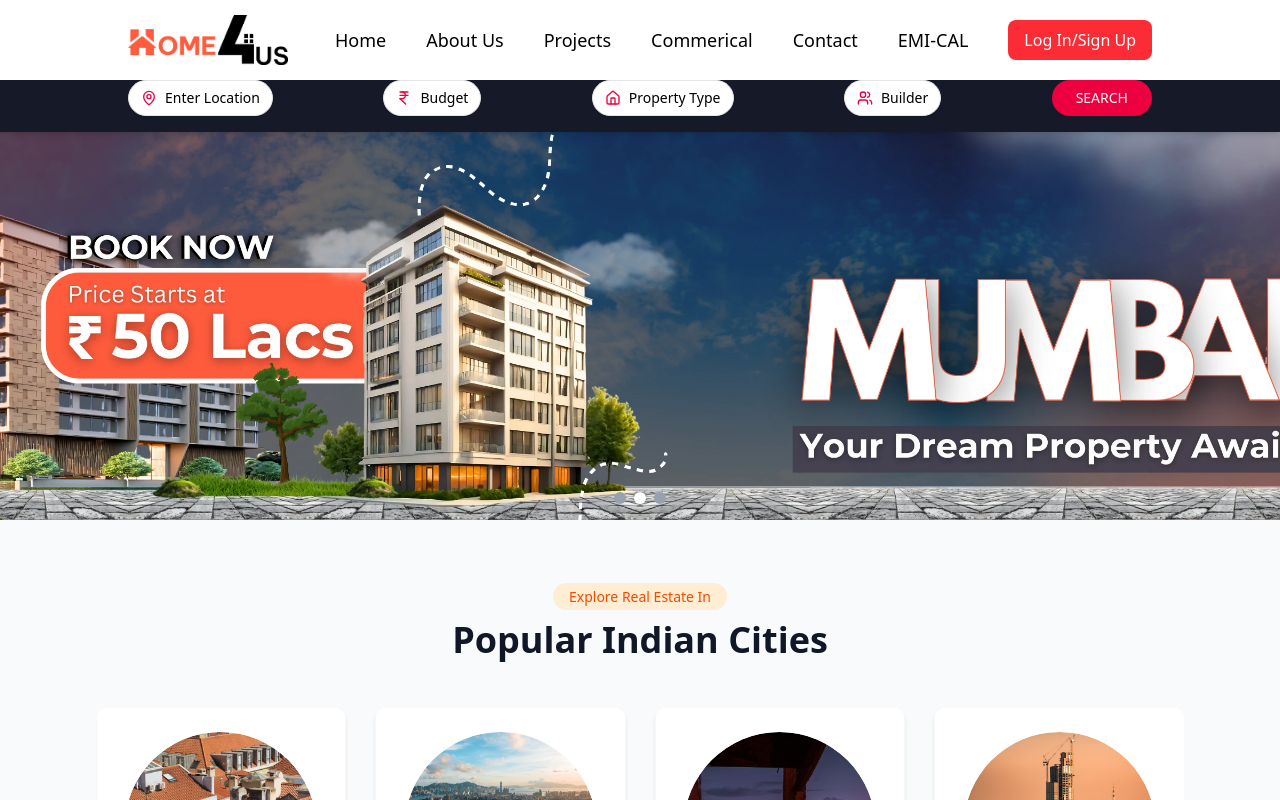
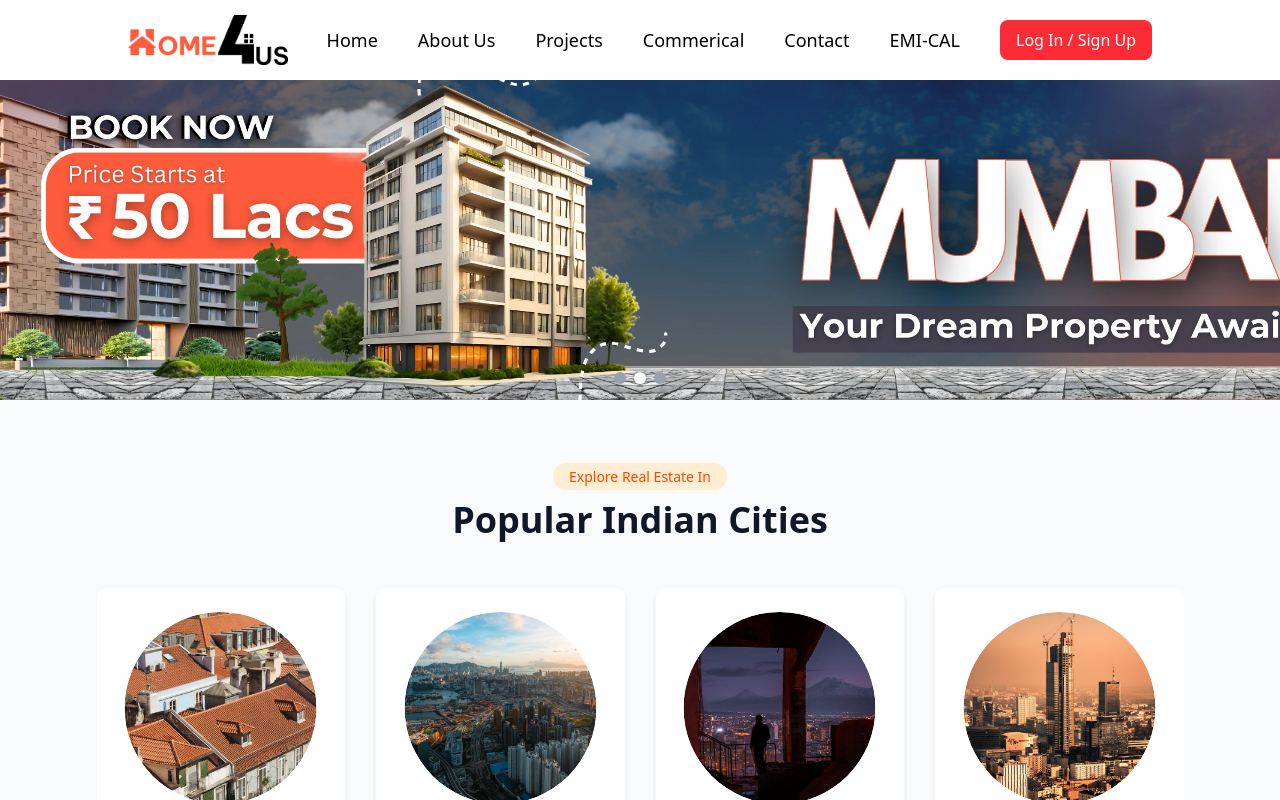
Before and after one commit to abhilashmehta-codeburner/House_4_Us, a Next.js app: page / in a window 1280 px wide. Shown: the top 800 px of the page. Built offline with nearby package versions, Linux system fonts and the light colour scheme.

Commit message:
add login feature

```diff
--- a/src/components/Header/MobileNav.jsx
+++ b/src/components/Header/MobileNav.jsx
@@ -5,7 +5,7 @@ import { CgClose } from 'react-icons/cg';
 import { FaSearch } from 'react-icons/fa';
 import Image from 'next/image';
 
-const MobileNav = ({ showNav, closeNav }) => {
+const MobileNav = ({ showNav, closeNav, openLogin, userName }) => {
   const navOpen = showNav ? 'translate-x-0' : 'translate-x-[-100%]';
 
   return (
@@ -45,14 +45,20 @@ const MobileNav = ({ showNav, closeNav }) => {
         {/* Nav Links */}
         <nav className='flex flex-col space-y-6'>
           {navLinks.map((navLink) => (
-            <Link key={navLink.id} href={navLink.url}>
+            <Link
+              key={navLink.id}
+              href={navLink.url}
+            >
               <p className='text-gray-600 text-lg font-medium hover:text-red-500'>
                 {navLink.label}
               </p>
             </Link>
           ))}
-          <button className='bg-red-500 text-white px-4 py-2 rounded-md hover:bg-red-600 transition w-fit'>
-            Log In/Sign Up
+          <button
+            onClick={openLogin}
+            className='bg-red-500 text-white px-4 py-2 rounded-md hover:bg-red-600 transition'
+          >
+            {userName ? `Hi ${userName} 👋` : 'Log In / Sign Up'}
           </button>
         </nav>
       </div>
--- a/src/components/Header/Nav.jsx
+++ b/src/components/Header/Nav.jsx
@@ -5,7 +5,7 @@ import React, { useEffect, useState } from 'react';
 import { HiBars3BottomRight } from 'react-icons/hi2';
 import Image from 'next/image';
 
-const Nav = ({ openNav }) => {
+const Nav = ({ openNav, openLogin, userName }) => {
   const [navBg, setNavBg] = useState(false);
 
   useEffect(() => {
@@ -37,14 +37,20 @@ const Nav = ({ openNav }) => {
         {/* Desktop Menu */}
         <div className='lg:flex items-center space-x-10 hidden'>
           {navLinks.map((navLink) => (
-            <Link key={navLink.id} href={navLink.url}>
+            <Link
+              key={navLink.id}
+              href={navLink.url}
+            >
               <p className='font-medium text-black text-lg hover:text-red-500'>
                 {navLink.label}
               </p>
             </Link>
           ))}
-          <button className='bg-red-500 text-white px-4 py-2 rounded-md hover:bg-red-600 transition'>
-            Log In/Sign Up
+          <button
+            onClick={openLogin}
+            className='bg-red-500 text-white px-4 py-2 rounded-md hover:bg-red-600 transition'
+          >
+            {userName ? `Hi ${userName} 👋` : 'Log In / Sign Up'}
           </button>
         </div>
 
--- a/src/components/Header/index.jsx
+++ b/src/components/Header/index.jsx
@@ -1,45 +1,35 @@
 'use client';
 import React, { useState } from 'react';
-import Nav from './Nav';
-import MobileNav from './MobileNav';
-import FilterBar from './Filter';
+import Nav from '@/components/Header/Nav';
+import MobileNav from '@/components/Header/MobileNav';
+import LoginModal from '@/components/LoginModel/Model';
 
 const ResponsiveNav = () => {
   const [showNav, setShowNav] = useState(false);
-  const openNavHandler = () => setShowNav(true);
-  const closeNavHandler = () => setShowNav(false);
-
-  // Adjust this to match your actual navbar height (in px)
-  const NAVBAR_HEIGHT = 64;
-  // Adjust this to match your FilterBar height (in px)
-  const FILTERBAR_HEIGHT = 56;
+  const [showLogin, setShowLogin] = useState(false);
+  const [userName, setUserName] = useState('');
 
   return (
-    <div className='w-full'>
-      {/* Navbar (fixed top) */}
-      <div className='fixed top-0 left-0 right-0 z-[1000] bg-white shadow-md'>
-        <Nav openNav={openNavHandler} />
-        <MobileNav
-          showNav={showNav}
-          closeNav={closeNavHandler}
-        />
-      </div>
+    <>
+      <Nav
+        openNav={() => setShowNav(true)}
+        openLogin={() => setShowLogin(true)}
+        userName={userName}
+      />
 
-      {/* Filter Bar (fixed below navbar) */}
-      <div
-        className='fixed left-0 right-0 z-[900]'
-        style={{ top: `${NAVBAR_HEIGHT}px` }}
-      >
-        <FilterBar />
-      </div>
+      <MobileNav
+        showNav={showNav}
+        closeNav={() => setShowNav(false)}
+        openLogin={() => setShowLogin(true)}
+        userName={userName}
+      />
 
-      {/* Spacer so content isn't hidden behind Nav + Filter */}
-      <div
-        style={{
-          height: `${NAVBAR_HEIGHT + FILTERBAR_HEIGHT}px`,
-        }}
+      <LoginModal
+        open={showLogin}
+        onClose={() => setShowLogin(false)}
+        onLoginSuccess={(name) => setUserName(name)} // ✅ updates greeting
       />
-    </div>
+    </>
   );
 };
 
--- /dev/null
+++ b/src/components/LoginModel/Model.jsx
@@ -0,0 +1,160 @@
+'use client';
+
+import React, { useState, useEffect } from 'react';
+import {
+  Dialog,
+  DialogContent,
+  DialogHeader,
+  DialogTitle,
+  DialogDescription,
+  DialogFooter,
+} from '@/components/ui/dialog';
+import { Input } from '@/components/ui/input';
+import { Button } from '@/components/ui/button';
+
+const LoginModal = ({ open, onClose, onLoginSuccess }) => {
+  const [step, setStep] = useState(1);
+  const [number, setNumber] = useState('');
+  const [otp, setOtp] = useState('');
+  const [name, setName] = useState('');
+  const [email, setEmail] = useState('');
+
+  // Reset modal state when closed
+  useEffect(() => {
+    if (!open) {
+      setStep(1);
+      setNumber('');
+      setOtp('');
+      setName('');
+      setEmail('');
+    }
+  }, [open]);
+
+  const handleContinue = () => {
+    if (number.length >= 10) setStep(2);
+  };
+
+  const handleVerify = () => {
+    if (otp.length === 4) setStep(3);
+  };
+
+  const handleFinalSubmit = () => {
+    if (name) {
+      onLoginSuccess(name); // ✅ Pass entered name to parent
+    }
+    onClose();
+  };
+
+  return (
+    <Dialog
+      open={open}
+      onOpenChange={onClose}
+    >
+      <DialogContent className='sm:max-w-md rounded-2xl'>
+        {/* Step 1: Phone Number */}
+        {step === 1 && (
+          <>
+            <DialogHeader>
+              <DialogTitle>Login to your Account</DialogTitle>
+              <DialogDescription>
+                Enter your number to continue and explore within your grasp
+              </DialogDescription>
+            </DialogHeader>
+            <Input
+              type='tel'
+              placeholder='Enter Number'
+              value={number}
+              onChange={(e) => setNumber(e.target.value)}
+              className='mt-4'
+              maxLength={10}
+            />
+            <DialogFooter>
+              <Button
+                className='w-full bg-red-500 hover:bg-red-600'
+                onClick={handleContinue}
+                disabled={number.length < 10}
+              >
+                Continue
+              </Button>
+            </DialogFooter>
+          </>
+        )}
+
+        {/* Step 2: OTP */}
+        {step === 2 && (
+          <>
+            <DialogHeader>
+              <DialogTitle>Enter OTP</DialogTitle>
+              <DialogDescription>
+                We have sent a 4 digit OTP to your number <b>{number}</b>
+              </DialogDescription>
+            </DialogHeader>
+            <Input
+              type='text'
+              placeholder='Enter OTP'
+              value={otp}
+              onChange={(e) => setOtp(e.target.value)}
+              className='mt-4 tracking-[0.5em] text-center'
+              maxLength={4}
+            />
+            <DialogFooter>
+              <Button
+                className='w-full bg-green-600 hover:bg-green-700'
+                onClick={handleVerify}
+                disabled={otp.length < 4}
+              >
+                Verify
+              </Button>
+            </DialogFooter>
+            <p className='text-sm text-gray-500 mt-2 text-center cursor-pointer hover:underline'>
+              Resend OTP
+            </p>
+          </>
+        )}
+
+        {/* Step 3: First Time User */}
+        {step === 3 && (
+          <>
+            <DialogHeader>
+              <DialogTitle>
+                {name ? `Welcome, ${name} 👋` : 'Coming for the first time'}
+              </DialogTitle>
+              <DialogDescription>Enter your details</DialogDescription>
+            </DialogHeader>
+            <div className='space-y-3 mt-4'>
+              <Input
+                type='text'
+                placeholder='Name'
+                value={name}
+                onChange={(e) => setName(e.target.value)}
+              />
+              <Input
+                type='text'
+                value={number}
+                readOnly
+                className='bg-gray-100'
+              />
+              <Input
+                type='email'
+                placeholder='Email'
+                value={email}
+                onChange={(e) => setEmail(e.target.value)}
+              />
+            </div>
+            <DialogFooter>
+              <Button
+                className='w-full bg-red-500 hover:bg-red-600'
+                onClick={handleFinalSubmit}
+                disabled={!name || !email}
+              >
+                Continue
+              </Button>
+            </DialogFooter>
+          </>
+        )}
+      </DialogContent>
+    </Dialog>
+  );
+};
+
+export default LoginModal;
```
